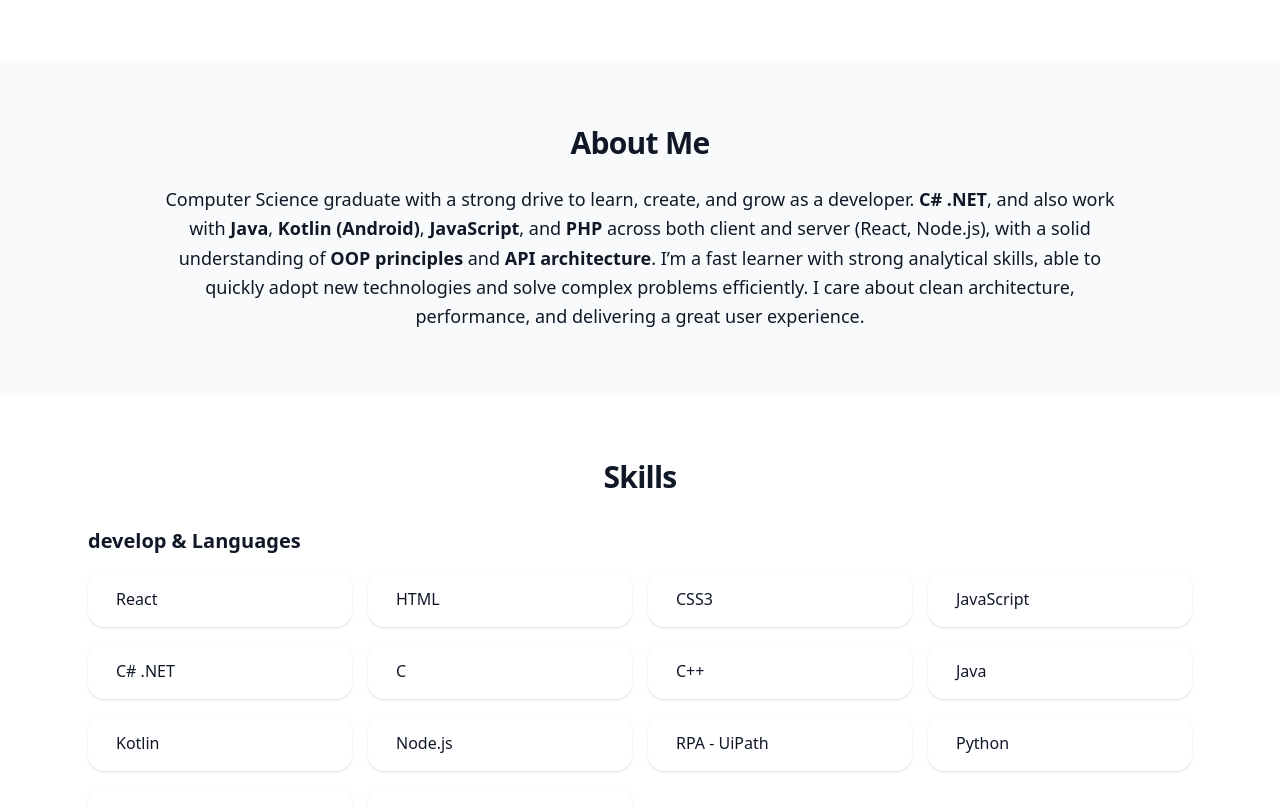
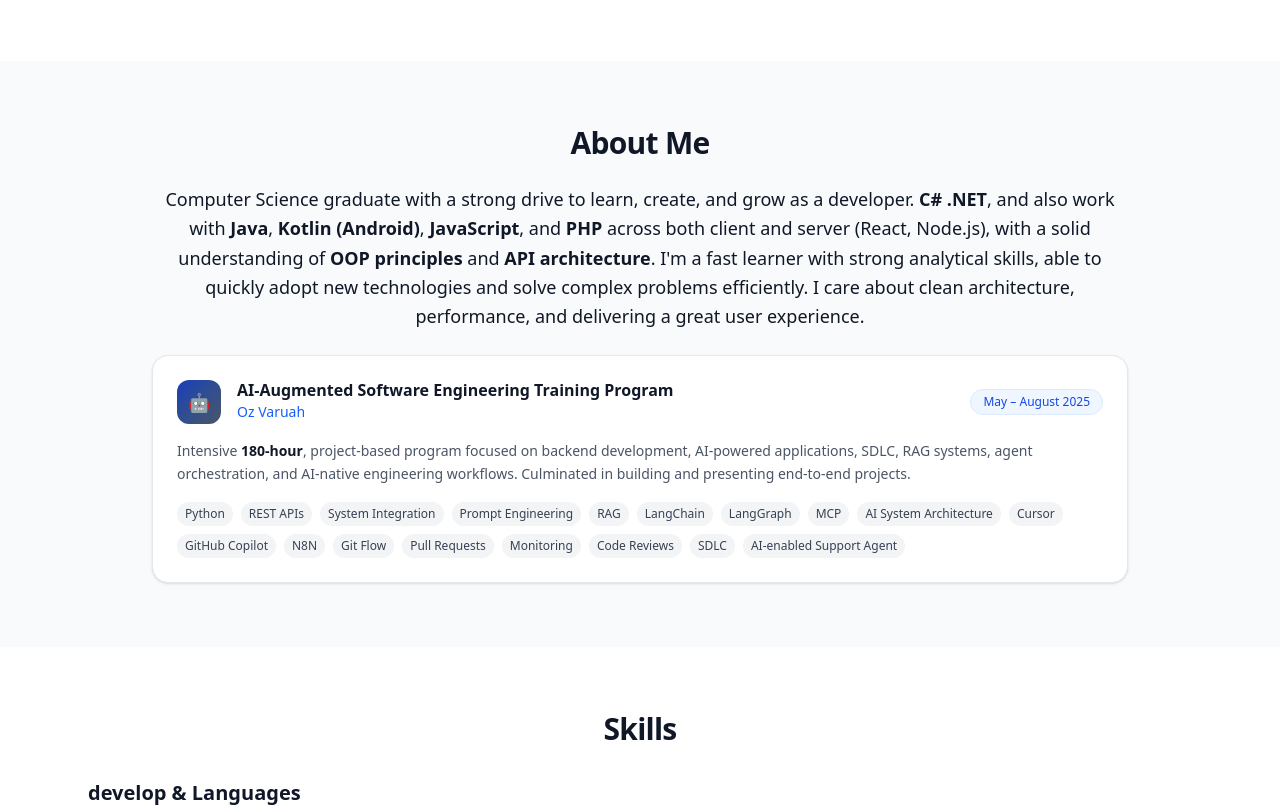
Before and after one commit to aviv2525/AvivPortfolio, a Next.js app: page / in a window 1280 px wide. Shown: the part 2180-2987 px from the top of the page. Built offline with nearby package versions, Linux system fonts and the light colour scheme.

Commit message:
22/06/2026 Update

```diff
--- a/components/AboutSection.jsx
+++ b/components/AboutSection.jsx
@@ -1,19 +1,68 @@
+const trainingSkills = [
+  "Python", "REST APIs", "System Integration",
+  "Prompt Engineering", "RAG", "LangChain", "LangGraph", "MCP", "AI System Architecture",
+  "Cursor", "GitHub Copilot", "N8N", "Git Flow", "Pull Requests",
+  "Monitoring", "Code Reviews", "SDLC", "AI-enabled Support Agent",
+];
+
 export default function AboutSection() {
   return (
     <section id="about" className="py-16 bg-gray-50">
-      <div className="max-w-5xl mx-auto px-6">
+      <div className="max-w-5xl mx-auto px-6 space-y-6">
 
         <h3 className="text-3xl font-bold tracking-tight text-center mb-6">About Me</h3>
+
+        {/* Bio */}
         <p className="text-lg leading-relaxed text-center">
-
           Computer Science graduate with a strong drive to learn, create, and grow as a developer.
           <b> C# .NET</b>, and also work with <b>Java</b>, <b>Kotlin (Android)</b>, <b>JavaScript</b>, and <b>PHP </b>
           across both client and server (React, Node.js), with a solid understanding of <b>OOP principles </b>
-          and <b>API architecture</b>. I’m a fast learner with strong analytical skills, able to quickly adopt
+          and <b>API architecture</b>. I'm a fast learner with strong analytical skills, able to quickly adopt
           new technologies and solve complex problems efficiently. I care about clean architecture,
           performance, and delivering a great user experience.
+        </p>
 
-        </p>
+        {/* Training Program Card */}
+        <div className="rounded-2xl border border-gray-200 bg-white p-6 shadow-sm">
+          {/* Header row */}
+          <div className="flex flex-col sm:flex-row sm:items-start sm:justify-between gap-3 mb-4">
+            <div className="flex items-start gap-4">
+              <div className="flex-shrink-0 w-11 h-11 rounded-xl bg-gradient-to-br from-blue-800 to-gray-600 flex items-center justify-center text-white text-lg">
+                🤖
+              </div>
+              <div>
+                <h4 className="text-base font-bold text-gray-900 leading-tight">
+                  AI-Augmented Software Engineering Training Program
+                </h4>
+                <p className="text-blue-600 font-medium text-sm mt-0.5">Oz Varuah</p>
+              </div>
+            </div>
+            <span className="inline-flex items-center gap-1.5 self-start sm:self-center flex-shrink-0 px-3 py-1 rounded-full text-xs font-medium bg-blue-50 text-blue-700 border border-blue-100">
+              May – August 2025
+            </span>
+          </div>
+
+          {/* Description */}
+          <p className="text-gray-600 text-sm leading-relaxed mb-4">
+            Intensive <span className="font-semibold text-gray-900">180-hour</span>, project-based program
+            focused on backend development, AI-powered applications, SDLC, RAG systems, agent
+            orchestration, and AI-native engineering workflows. Culminated in building and presenting
+            end-to-end projects.
+          </p>
+
+          {/* Skill tags */}
+          <div className="flex flex-wrap gap-2">
+            {trainingSkills.map((skill) => (
+              <span
+                key={skill}
+                className="px-2 py-1 text-xs rounded-full bg-gray-100 text-gray-700"
+              >
+                {skill}
+              </span>
+            ))}
+          </div>
+        </div>
+
       </div>
     </section>
   );
--- a/components/SkillsSection.jsx
+++ b/components/SkillsSection.jsx
@@ -39,6 +39,7 @@ const skills = [
     { name: "Amazon EC2", icon: "devicon-amazonwebservices-plain" },
     { name: "Amazon Bedrock", icon: "devicon-amazonwebservices-plain" },
     { name: "Flask", icon: "devicon-flask-original" },
+    { name: "N8N", icon: "devicon-nodejs-plain" },
   ]},
 
 ];
```
